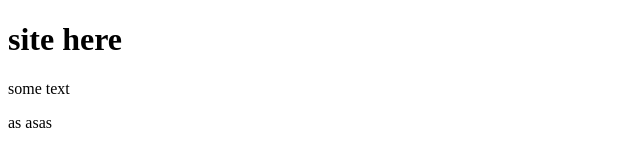
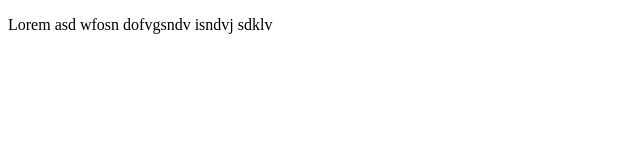
Before and after one commit to sitnikss/site, a plain HTML site: page index.html in a window 1280 px wide. Shown: the whole page, without its empty margins (0-640 px from the left). Drawn offline with Linux system fonts and the light colour scheme.

Commit message:
third commit

```diff
--- a/index.html
+++ b/index.html
@@ -4,8 +4,6 @@
 	<title>Site</title>
 </head>
 <body>
-	<h1>site here</h1>
-	<p>some text</p>
-	<p>as asas </p>
+	<p>Lorem asd wfosn dofvgsndv isndvj sdklv</p>
 </body>
 </html>
```
